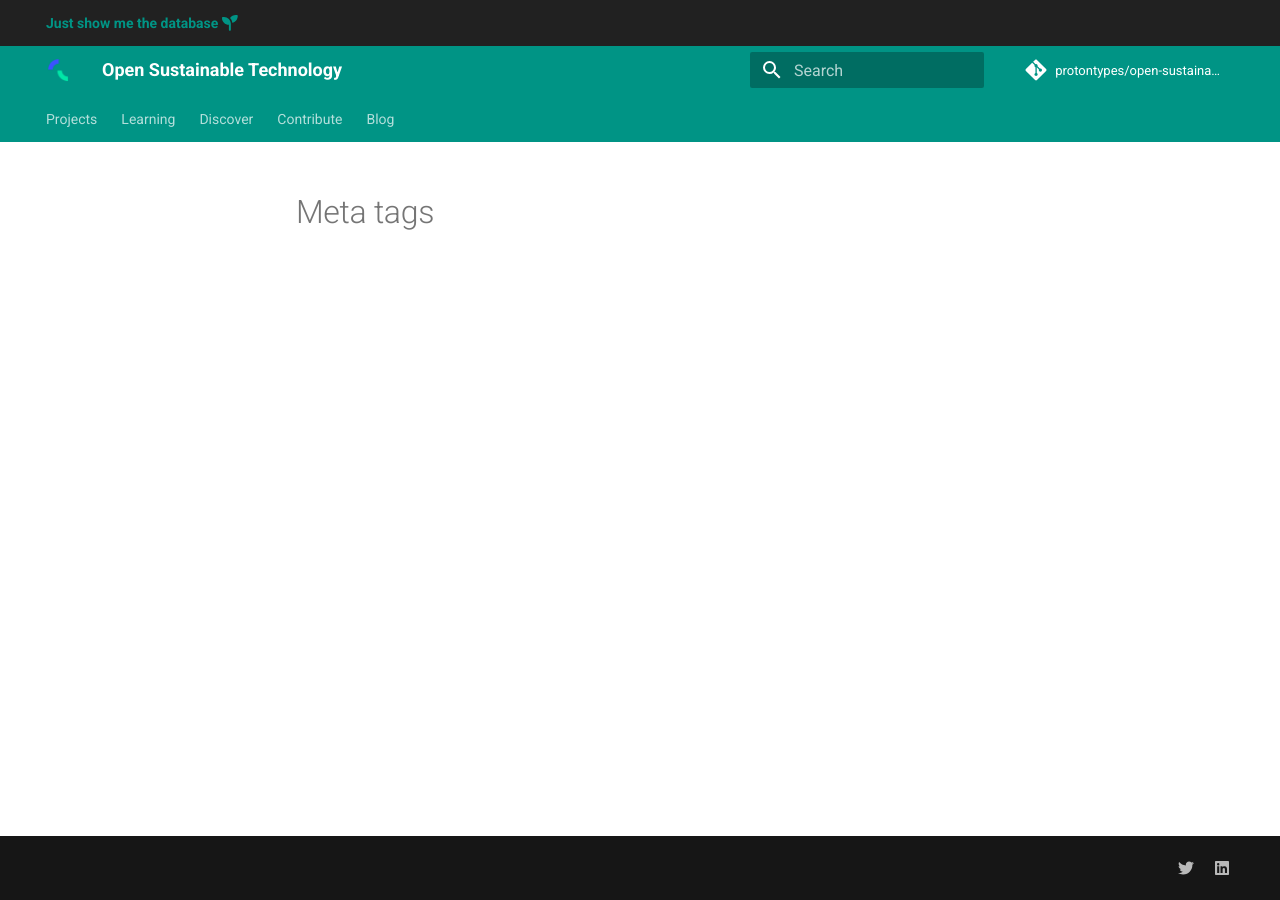
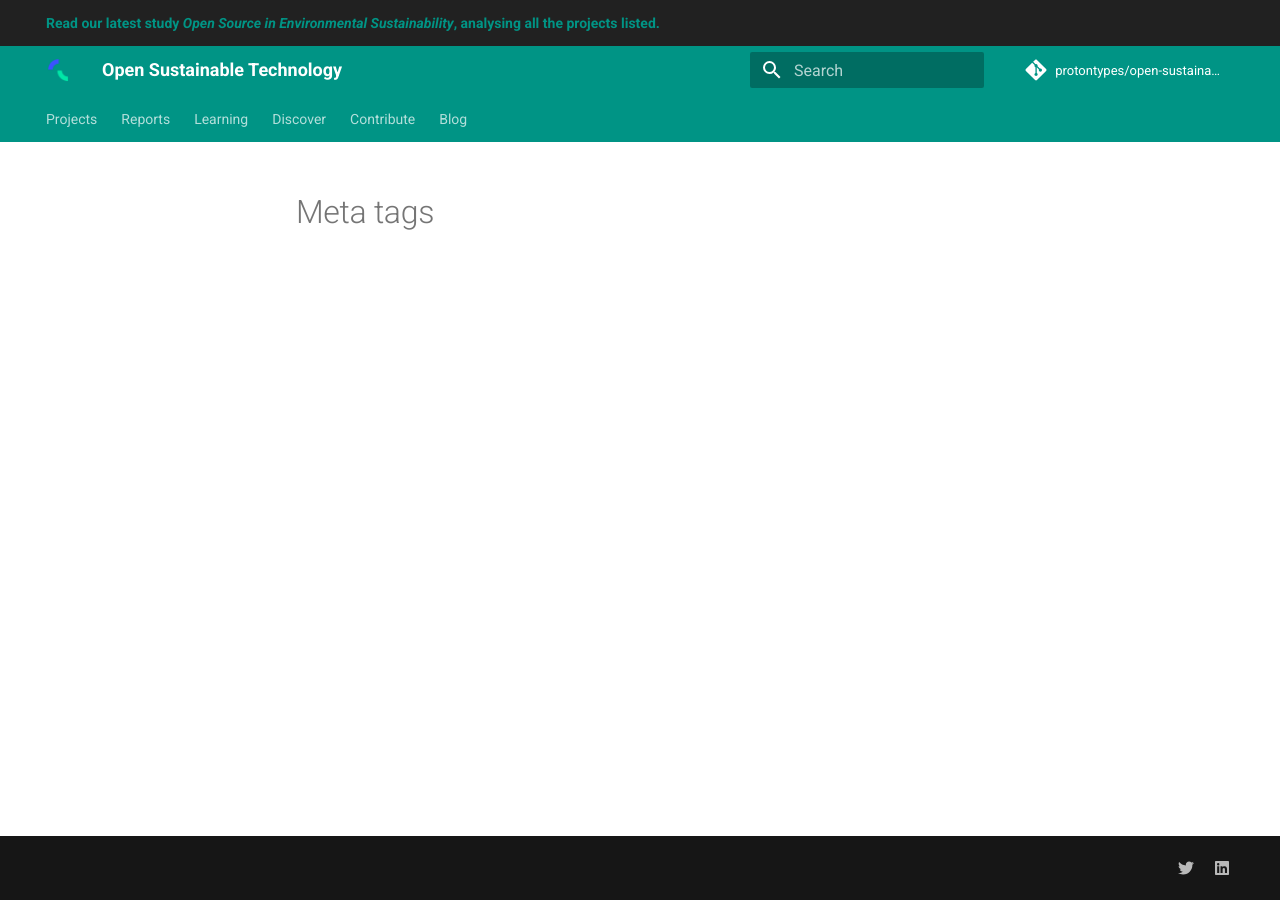
Before and after one commit to protontypes/open-sustainable-technology, an MkDocs documentation site: the page built from docs/meta_tags.md, in a window 1280 px wide. Built offline with MkDocs 1.6.1 and Material for MkDocs 9.7.7, drawn with Linux system fonts in a browser that asks for light colours; comment, search, counter and statistics services are not loaded.

Commit message:
add report to website

```diff
--- a/docs/overrides/main.html
+++ b/docs/overrides/main.html
@@ -1,10 +1,10 @@
 {% extends "base.html" %}
 
 {% block announce %}
-  <a href="https://airtable.com/shr9we419r2TkpLkc">
+  <a href="https://report.opensustain.tech/">
     <div style="color:#009485">
-      <strong> Just show me the database </strong>
-      <span class="twemoji seedling" style="color:#009485">
+      <strong> Read our latest study <i>Open Source in Environmental Sustainability</i>, analysing all the projects listed. </strong>
+      <span class="twemoji seedling" style="color:#009485":
       {% include ".icons/fontawesome/solid/seedling.svg" %}
     </span>
     </div>
--- a/mkdocs.yml
+++ b/mkdocs.yml
@@ -6,10 +6,12 @@ repo_url: 'https://github.com/protontypes/open-sustainable-technology'
 base_url: 'https://opensustain.tech/'
 edit_uri: ''
 nav:
-  - "Projects": "index.md"
-  - "Learning": "learning.md"
-  - "Discover": "discover.md"
-  - "Contribute": "contributing.md"
+  - Projects: index.md
+  - Reports:
+      2023: https://report.opensustain.tech
+  - Learning: learning.md
+  - Discover: discover.md
+  - Contribute: contributing.md
   - Blog:
       2022:
         - "You can preserve the Earth's livability with open source" : blog/you_can_preserve_the_earth_s_livability_with_open_source.md
@@ -19,6 +21,7 @@ nav:
         - "Open Principles for a Sustainable Technology Transition": blog/open_principles_for_a_sustainable_technology_transition.md
       2020:
         - "Gathering Open Sustainable Technology": blog/gathering_open_sustainable_technology.md
+
 theme:
   name: 'material'
   custom_dir: 'docs/overrides'
```
